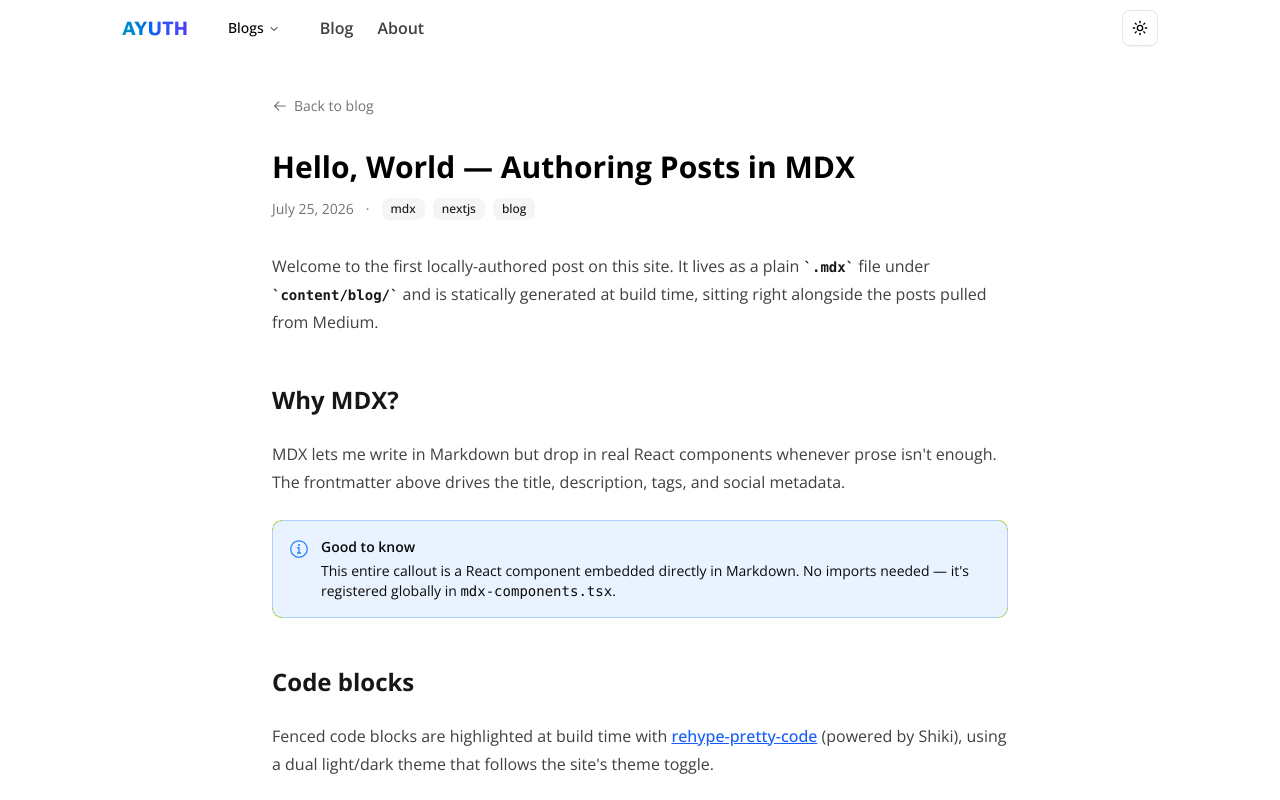
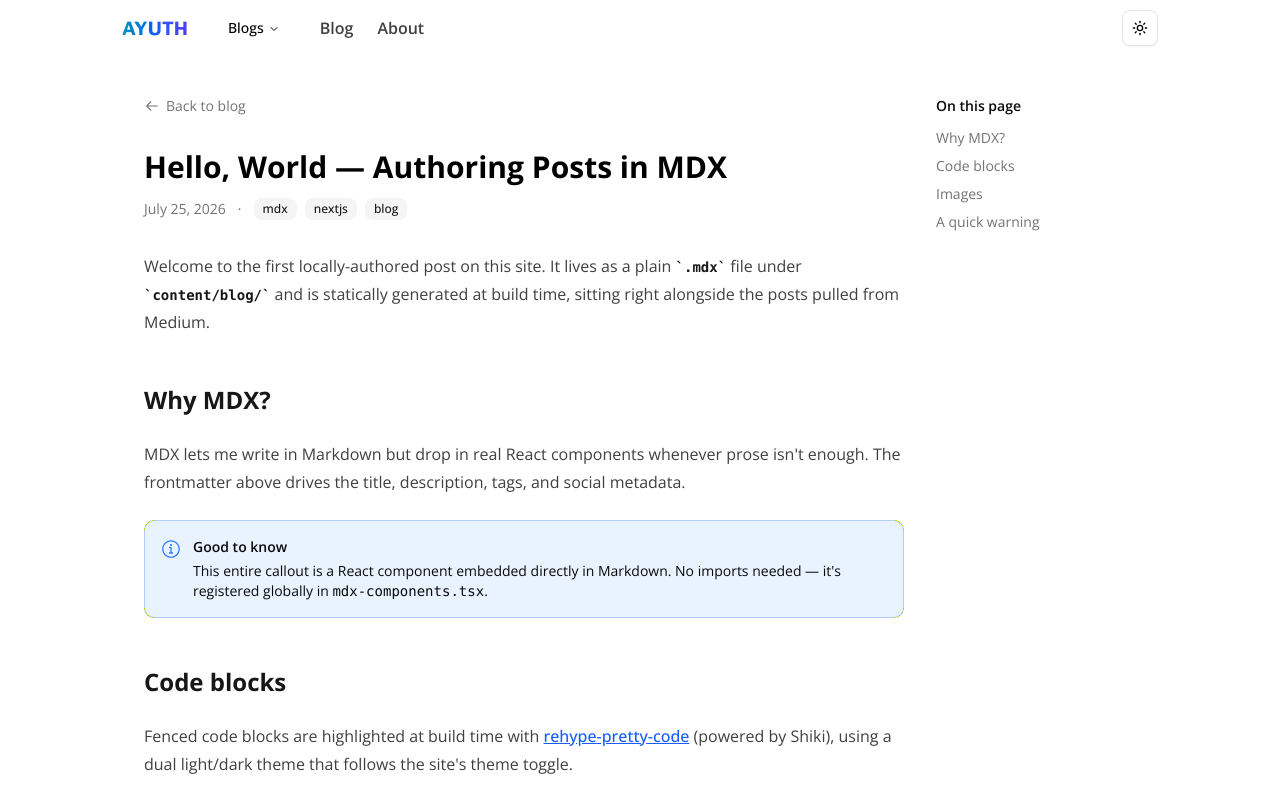
Before and after one commit to ayuthmang/ayuthmang.dev, a Next.js app: page /blog/hello-world in a window 1280 px wide. Shown: the top 800 px of the page. Built offline with nearby package versions, Linux system fonts and the light colour scheme; no server answers.

Commit message:
feat: integrate TableOfContents into blog post layout

```diff
--- a/src/app/blog/[slug]/page.tsx
+++ b/src/app/blog/[slug]/page.tsx
@@ -3,6 +3,7 @@ import { notFound } from 'next/navigation'
 import Link from 'next/link'
 import { ArrowLeftIcon } from '@radix-ui/react-icons'
 import { Badge } from '@/components/ui/badge'
+import { TableOfContents } from '@/components/table-of-contents'
 import {
   getMediumItemsSafe,
   getMediumPostBySlugSafe,
@@ -102,7 +103,9 @@ async function LocalPost({ post }: { post: Post }) {
   )
 
   return (
-    <div className="mx-auto max-w-3xl px-4 py-10">
+    <div className="mx-auto max-w-5xl px-4 py-10">
+      <div className="lg:grid lg:grid-cols-[1fr_200px] lg:gap-8">
+        <div>
           <BackLink />
           <header className="mb-8">
             <h1 className="mb-3 text-3xl font-bold leading-tight">{post.title}</h1>
@@ -126,6 +129,9 @@ async function LocalPost({ post }: { post: Post }) {
           <article className={proseClassName}>
             <MDXContent />
           </article>
+        </div>
+        <TableOfContents headings={post.headings} />
+      </div>
     </div>
   )
 }
```
Lines whose indentation alone changed are shown as unchanged.
